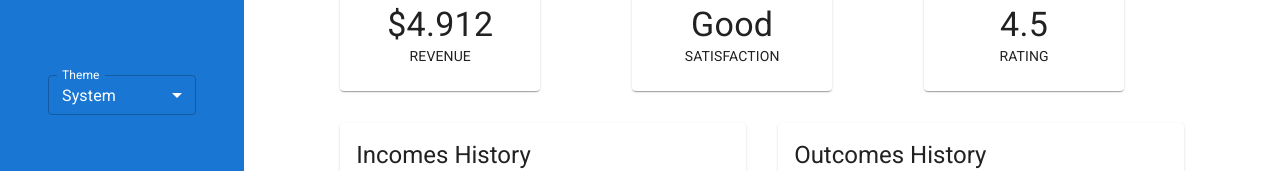
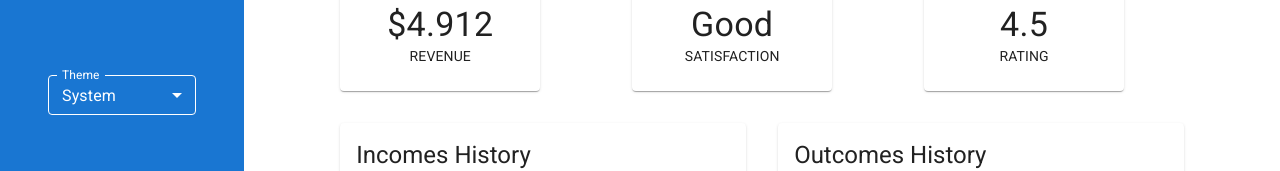
Before and after one commit to giuseppe2305/mui-dashboard, a React (Vite) app: page / in a window 1280 px wide. Shown: the part 357-528 px from the top of the page. Built offline with nearby package versions, Linux system fonts and the light colour scheme.

Commit message:
Styled ThemeSwitcher on theme change.

```diff
--- a/src/components/ThemeSwitch.tsx
+++ b/src/components/ThemeSwitch.tsx
@@ -6,7 +6,14 @@ function ThemeSwitch() {
     return null;
   }
   return (
-    <FormControl variant="outlined" fullWidth sx={{ "& svg": { color: "primary.contrastText" } }}>
+    <FormControl
+      variant="outlined"
+      fullWidth
+      sx={{
+        "& svg": { color: "primary.contrastText" },
+        "& .MuiOutlinedInput-notchedOutline": { borderColor: "primary.contrastText" },
+      }}
+    >
       <InputLabel id="theme-select-label" sx={{ color: "primary.contrastText" }}>
         Theme
       </InputLabel>
@@ -17,7 +24,10 @@ function ThemeSwitch() {
         label="Theme"
         onChange={(event) => setMode(event.target.value as "system" | "light" | "dark")}
         size="small"
-        sx={{ color: "primary.contrastText" }}
+        sx={{
+          color: "primary.contrastText",
+          "&:hover .MuiOutlinedInput-notchedOutline": { borderColor: "primary.contrastText" },
+        }}
       >
         <MenuItem value="system">System</MenuItem>
         <MenuItem value="light">Light</MenuItem>
```
